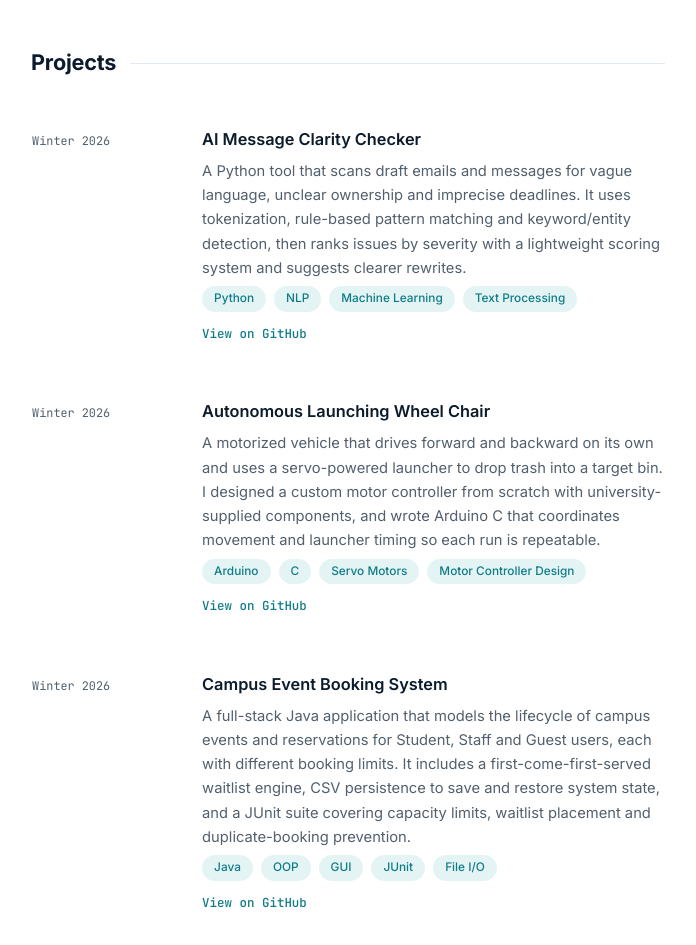
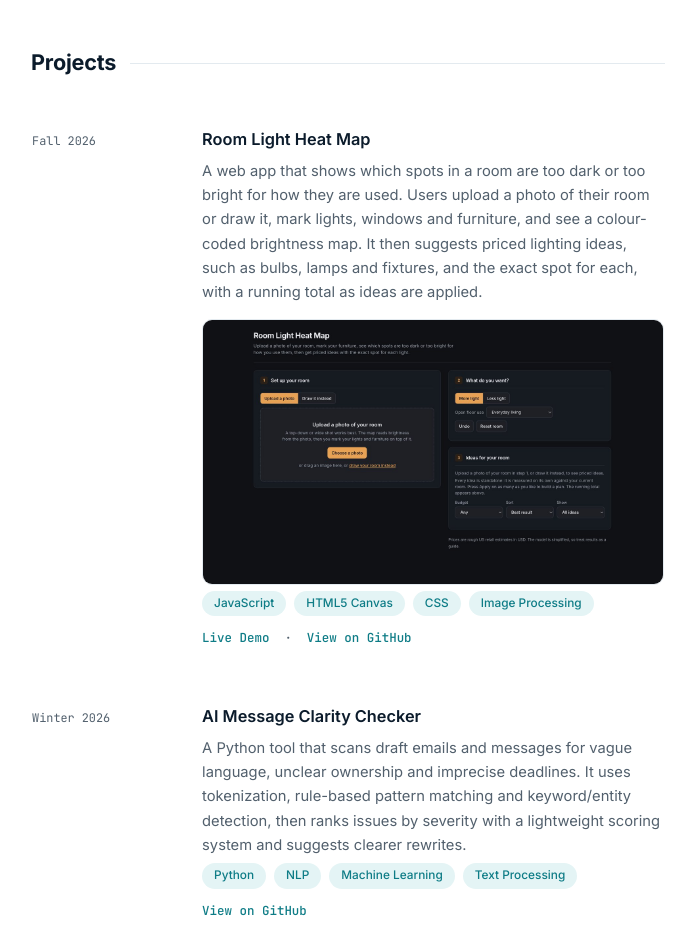
Before and after one commit to danyal-cpu21/Personal_Portfolio, a plain HTML site: page index.html in a window 1280 px wide. Shown: the part 1840-2785 px from the top of the page, without its empty margins (541-1237 px from the left). Drawn offline with Linux system fonts and the light colour scheme; no server answers.

Commit message:
Add Room Light Heat Map project with screenshot and live demo link
Update README with the new project and file structure.

Co-Authored-By: Claude Sonnet 5.5 <noreply@anthropic.com>
Claude-Session: https://claude.ai/code/session_01D2Dzc4RiYGPfV96ArJCwhx

```diff
--- a/index.html
+++ b/index.html
@@ -7,7 +7,7 @@
 <meta name="description" content="Danyal Iqbal is a Systems &amp; Computing Engineering student at the University of Guelph building software and embedded systems in Java, C++, Python, C and VHDL.">
 <meta name="author" content="Danyal Iqbal">
 <script type="application/ld+json">
-{"@context":"https://schema.org","@type":"Person","name":"Danyal Iqbal","jobTitle":"Systems and Computing Engineer","email":"Danyal.iq@outlook.com","sameAs":["https://github.com/danyal-cpu21"],"alumniOf":{"@type":"CollegeOrUniversity","name":"University of Guelph"},"knowsAbout":["Java","C++","Python","C","VHDL","Embedded Systems","Natural Language Processing","Object-Oriented Programming"]}
+{"@context":"https://schema.org","@type":"Person","name":"Danyal Iqbal","jobTitle":"Systems and Computing Engineer","email":"Danyal.iq@outlook.com","sameAs":["https://github.com/danyal-cpu21"],"alumniOf":{"@type":"CollegeOrUniversity","name":"University of Guelph"},"knowsAbout":["JavaScript","Java","C++","Python","C","VHDL","Embedded Systems","Natural Language Processing","Object-Oriented Programming"]}
 </script>
 <link rel="preconnect" href="https://fonts.googleapis.com">
 <link rel="preconnect" href="https://fonts.gstatic.com" crossorigin>
@@ -58,6 +58,7 @@ h2::after{content:"";height:1px;flex:1;background:var(--line)}
 .thumb{border-radius:10px;overflow:hidden;border:1px solid var(--line);align-self:start;line-height:0}
 .thumb svg{width:100%;height:auto;display:block}
 .proj .when{padding:0 0 6px}
+.shot{display:block;margin-top:14px;border:1px solid var(--line);border-radius:10px;overflow:hidden;line-height:0}.shot img{width:100%;height:auto;display:block;transition:opacity .2s}.shot:hover img{opacity:.92}
 .links{margin-top:12px;font-family:var(--mono);font-size:.78rem}
 .skills dl{margin:0;display:grid;grid-template-columns:150px 1fr;gap:14px 20px}
 .skills dt{font-weight:600;color:var(--head);font-size:.9rem}
@@ -170,6 +171,16 @@ footer{font-size:.78rem;font-family:var(--mono);padding-bottom:24px}
 <section id="projects" aria-labelledby="h-proj">
   <h2 id="h-proj">Projects</h2>
   <article class="card">
+    <div class="when">Fall 2026</div>
+    <div>
+      <h3>Room Light Heat Map</h3>
+      <p>A web app that shows which spots in a room are too dark or too bright for how they are used. Users upload a photo of their room or draw it, mark lights, windows and furniture, and see a colour-coded brightness map. It then suggests priced lighting ideas, such as bulbs, lamps and fixtures, and the exact spot for each, with a running total as ideas are applied.</p>
+      <a class="shot" href="https://danyal-cpu21.github.io/Room-light-heat-map/" target="_blank" rel="noopener"><img src="room-light-heat-map.jpg" width="1400" height="804" alt="Screenshot of the Room Light Heat Map app showing room setup, goal selection and priced lighting ideas" loading="lazy"></a>
+      <ul class="chips" aria-label="Technologies"><li>JavaScript</li><li>HTML5 Canvas</li><li>CSS</li><li>Image Processing</li></ul>
+      <div class="links"><a href="https://danyal-cpu21.github.io/Room-light-heat-map/" target="_blank" rel="noopener">Live Demo</a> &nbsp;·&nbsp; <a href="https://github.com/danyal-cpu21/Room-light-heat-map" target="_blank" rel="noopener">View on GitHub</a></div>
+    </div>
+  </article>
+  <article class="card">
     <div class="when">Winter 2026</div>
     <div>
       <h3>AI Message Clarity Checker</h3>
```
Also changed, not shown: room-light-heat-map.jpg (added), 1 other file.
